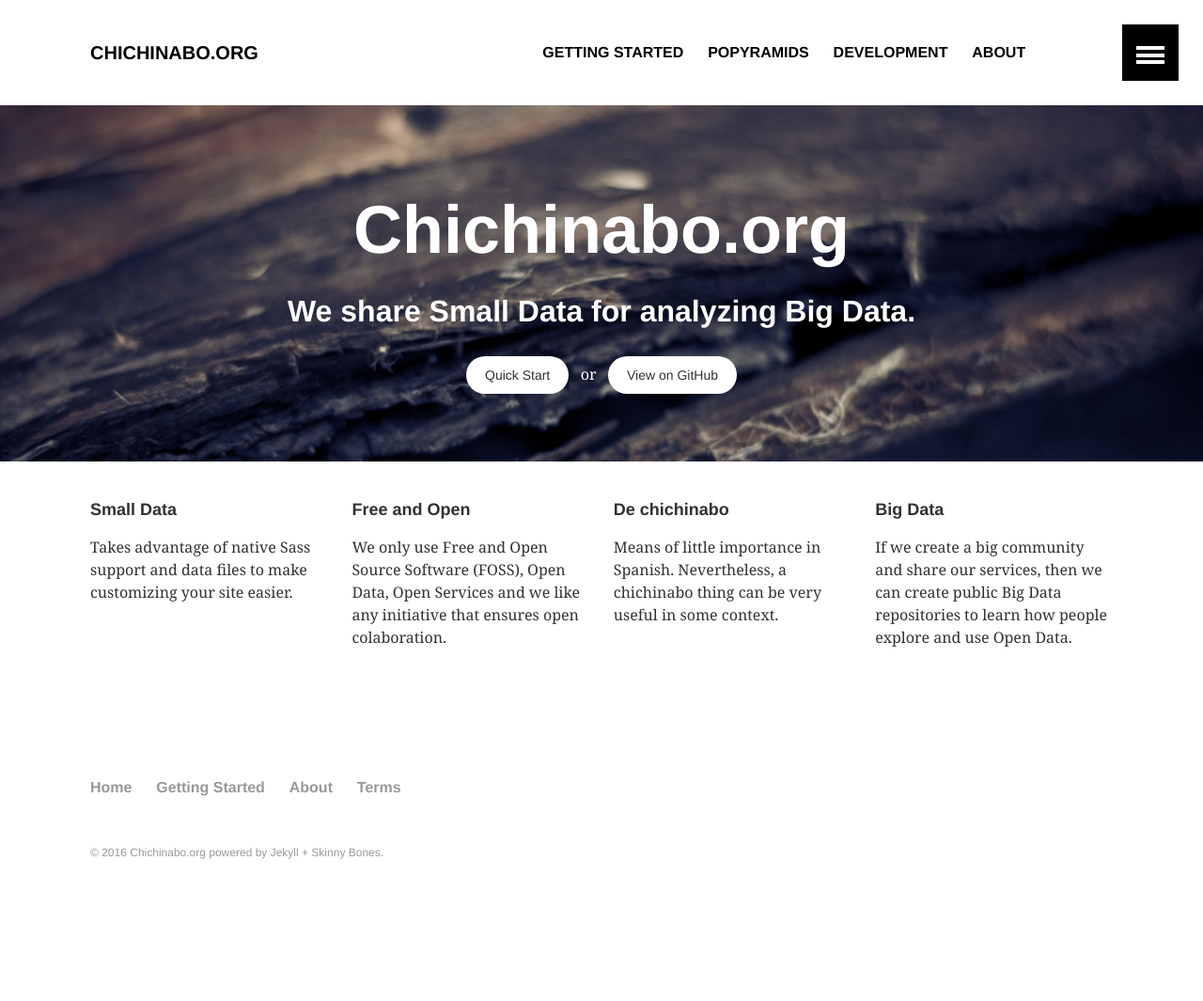
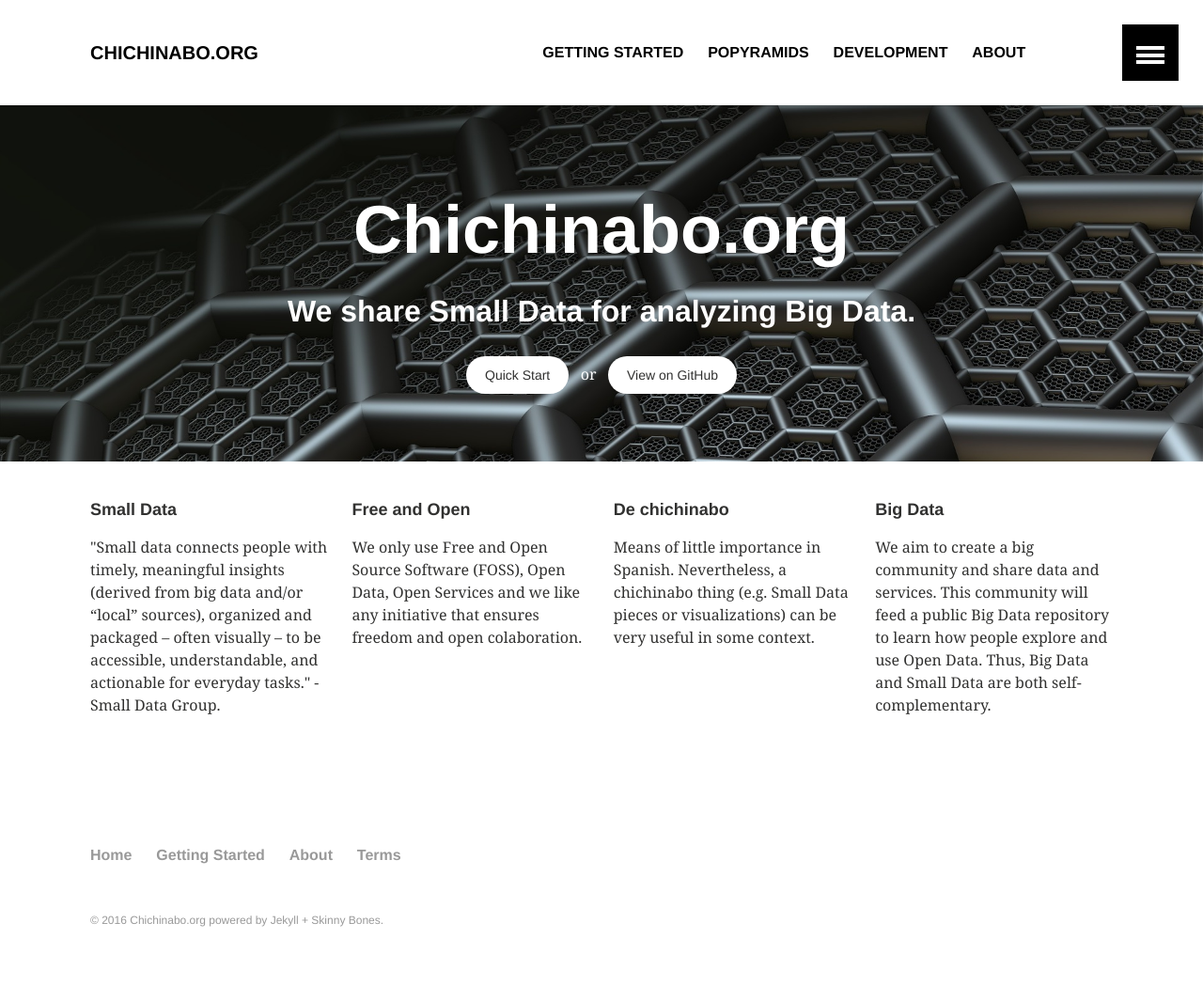
Before and after one commit to chichinabo/chichinabo.github.io, a Jekyll site: the page built from index.md, in a window 1280 px wide. Shown: the whole page at 94% size. Built offline with Jekyll 4.4.1, drawn with Linux system fonts in a browser that asks for light colours; before the commit the page ends 993 px from its top, so only the background shows below that.

Commit message:
updated home screen

```diff
--- a/index.md
+++ b/index.md
@@ -2,29 +2,30 @@
 layout: home
 permalink: /
 image:
-  feature: wood-texture-1600x800.jpg
+  feature: hexagon-866195_1920.jpg
 ---
 
 <div class="tiles">
 
 <div class="tile">
   <h2 class="post-title">Small Data</h2>
-  <p class="post-excerpt">Takes advantage of native Sass support and data files to make customizing your site easier.</p>
+  <p class="post-excerpt">"Small data connects people with timely, meaningful insights (derived from big data and/or “local” sources), organized and packaged – often visually – to be accessible, understandable, and actionable for everyday tasks." - Small Data Group.</p>
+
 </div><!-- /.tile -->
 
 <div class="tile">
   <h2 class="post-title">Free and Open</h2>
-  <p class="post-excerpt">We only use Free and Open Source Software (FOSS), Open Data, Open Services and we like any initiative that ensures open colaboration.</p>
+  <p class="post-excerpt">We only use Free and Open Source Software (FOSS), Open Data, Open Services and we like any initiative that ensures freedom and open colaboration.</p>
 </div><!-- /.tile -->
 
 <div class="tile">
   <h2 class="post-title">De chichinabo</h2>
-  <p class="post-excerpt">Means of little importance in Spanish. Nevertheless, a chichinabo thing can be very useful in some context.</p>
+  <p class="post-excerpt">Means of little importance in Spanish. Nevertheless, a chichinabo thing (e.g. Small Data pieces or visualizations) can be very useful in some context.</p>
 </div><!-- /.tile -->
 
 <div class="tile">
   <h2 class="post-title">Big Data</h2>
-  <p class="post-excerpt">If we create a big community and share our services, then we can create public Big Data repositories to learn how people explore and use Open Data.</p>
+  <p class="post-excerpt">We aim to create a big community and share data and services. This community will feed a public Big Data repository to learn how people explore and use Open Data. Thus, Big Data and Small Data are both self-complementary.</p>
 </div><!-- /.tile -->
 
 </div><!-- /.tiles -->
```
Also changed, not shown: images/hexagon-866195_1920.jpg (added).
